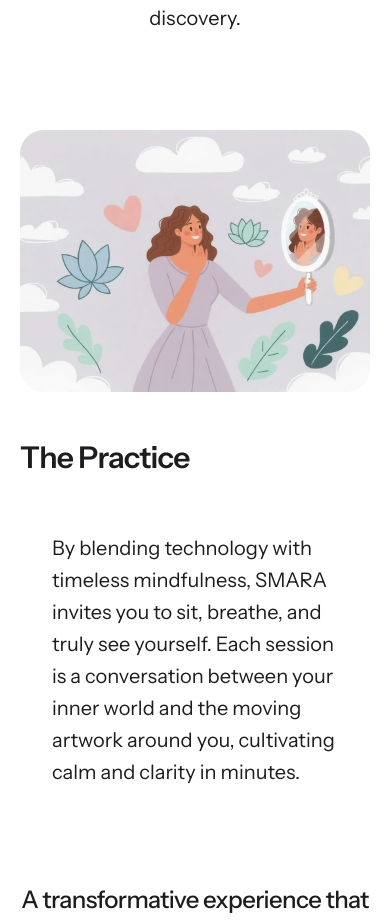
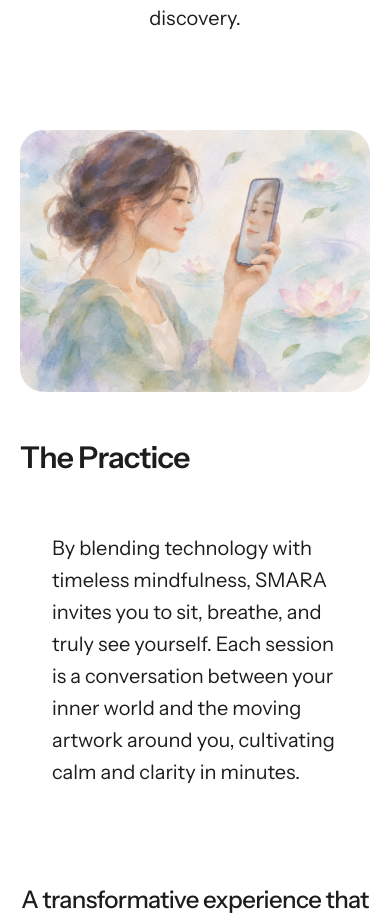
Before and after one commit to smara-sg/smara-website-v3, a React (Vite) app: page / in a window 390 px wide. Shown: the part 1424-2344 px from the top of the page. Built offline with nearby package versions, Linux system fonts and the light colour scheme.

Commit message:
Replace self-gaze homepage art with soft watercolour phone-mirror illustration

```diff
--- a/src/components/WhatIsSmara.tsx
+++ b/src/components/WhatIsSmara.tsx
@@ -33,8 +33,10 @@ improving mental well-being and finding a sense of relaxation and calm. With SMA
       <div className="mx-auto mt-16 grid max-w-6xl items-center gap-12 md:grid-cols-2 md:gap-20">
         <div className="relative aspect-[4/3] overflow-hidden rounded-3xl bg-mist">
           <OptimizedImage
-            src="/images/smara4.jpg"
-            alt="Self-gaze meditation practice"
+            src="/images/self-gaze-watercolour.webp"
+            alt="Soft watercolour illustration of a young woman gazing at her reflection in a phone, surrounded by leaves and lotus blossoms"
+            width={1448}
+            height={1086}
             fill
           />
         </div>
```
Also changed, not shown: 1 other file (tests, documents, lock files or other folders).
